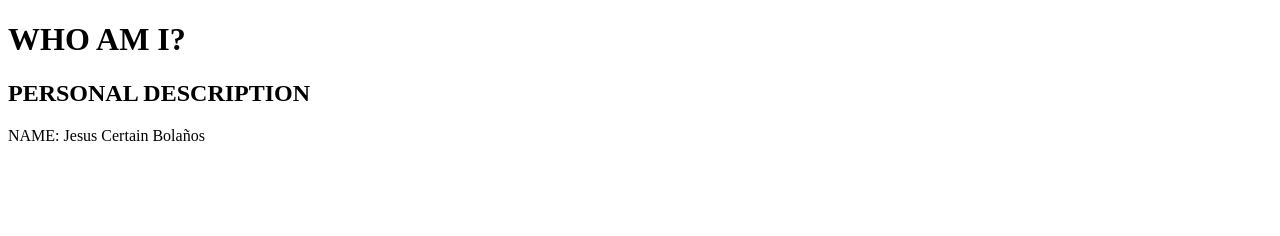
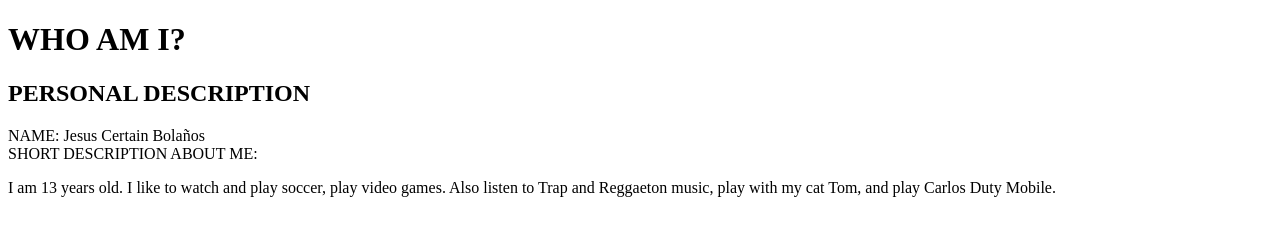
Before and after one commit to Dan18eP/prueba_git_bp1, a plain HTML site: page index.html in a window 1280 px wide. Drawn offline with Linux system fonts and the light colour scheme.

Commit message:
Add Short description

```diff
--- a/index.html
+++ b/index.html
@@ -10,6 +10,9 @@
 
     <h2>PERSONAL DESCRIPTION</h2>
     <div>NAME: Jesus Certain Bolaños</div>
+    <div>SHORT DESCRIPTION ABOUT ME:</div>
+    <p>I am 13 years old. I like to watch and play soccer, play video games. Also listen to Trap and Reggaeton music, play with my cat Tom, and play Carlos Duty Mobile.</p>
+
 
 
 </body>
```
